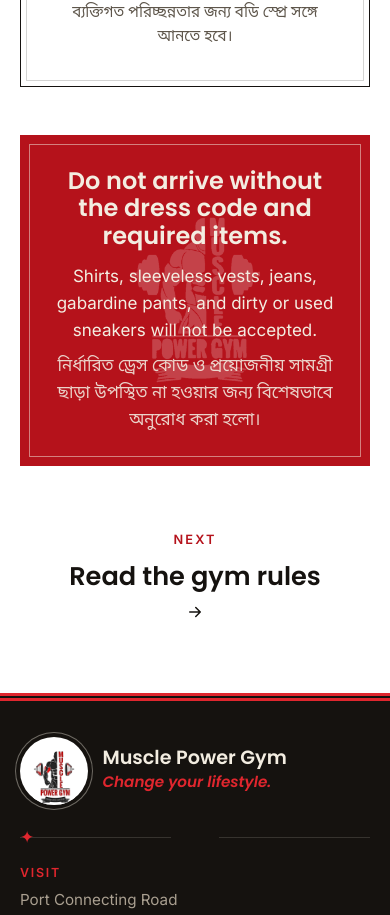
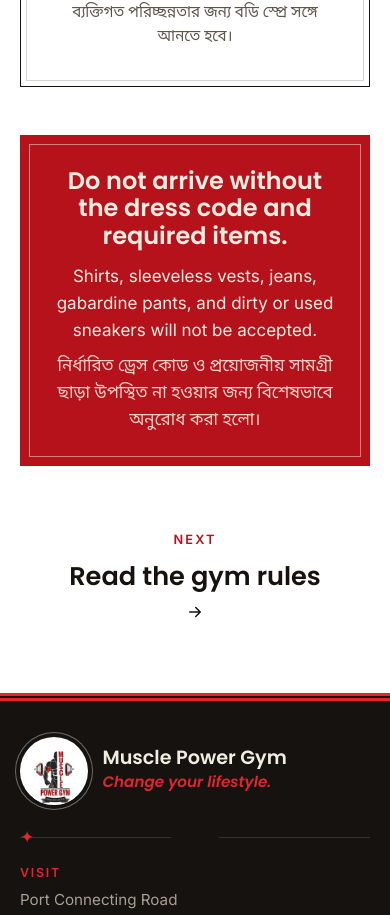
Before and after one commit to KamrulHasaanAnanda/muscle-power-gym, a React (Vite) app: page /dress-code in a window 390 px wide. Shown: the part 2360-3275 px from the top of the page. Built offline with nearby package versions, Linux system fonts and the light colour scheme.

Commit message:
Enhance phone input formatting in Home component and update CSS to remove background logo marks for a cleaner design. Introduce selection styling for improved user experience.

```diff
--- a/src/App.css
+++ b/src/App.css
@@ -3674,3 +3674,25 @@
     width: 1.1rem;
   }
 }
+
+/* ---------- No background logo marks: keep text and photos clean ---------- */
+
+.head::before,
+.features li::before,
+.steps li::before,
+.guide::before,
+.kit li::before,
+.rule-group::before,
+.notice::before,
+.visit-info::before,
+.hero-content::before,
+.page-hero .container::before,
+.chart-board::before,
+.rules-sign::before {
+  content: none;
+}
+
+::selection {
+  background: var(--red);
+  color: var(--white);
+}
--- a/src/pages/Home.jsx
+++ b/src/pages/Home.jsx
@@ -20,6 +20,7 @@
   Status,
   WHATSAPP,
   features,
+  formatPhone,
   hours,
   steps,
   useGymStatus,
@@ -595,7 +596,17 @@
                 </label>
                 <label>
                   <span>Phone</span>
-                  <input name="phone" type="tel" autoComplete="tel" placeholder="01XXX-XXXXXX" required />
+                  <input
+                    name="phone"
+                    type="tel"
+                    inputMode="tel"
+                    autoComplete="tel"
+                    placeholder="01XXX-XXXXXX"
+                    pattern="01[3-9][0-9]{2}-[0-9]{6}"
+                    title="A Bangladeshi mobile number, like 01712-345678"
+                    onChange={(event) => (event.target.value = formatPhone(event.target.value))}
+                    required
+                  />
                 </label>
               </div>
               <label>
--- a/src/pages/Program.jsx
+++ b/src/pages/Program.jsx
@@ -1,7 +1,7 @@
 import { useEffect, useRef, useState } from 'react'
 import { Link, NavLink } from 'react-router-dom'
 import { formatDate, loadPdfKit, makePlanPdf, planFileName } from '../pdf.js'
-import { Icon, programs } from '../site.jsx'
+import { formatPhone, Icon, programs } from '../site.jsx'
 
 const today = () => new Date().toISOString().slice(0, 10)
 
@@ -15,17 +15,6 @@
 }
 
 const isBangladeshMobile = (raw) => /^8801\d{9}$/.test(toWhatsApp(raw))
-
-// Tidy whatever is typed or pasted (+880 1712 345678, 8801712345678,
-// 1712345678…) into the local 01712-345678 form
-function formatPhone(raw) {
-  let d = raw.replace(/\D/g, '')
-  if (d.startsWith('00')) d = d.slice(2)
-  if (d.startsWith('880')) d = d.slice(2)
-  if (/^1\d{9}$/.test(d)) d = `0${d}`
-  d = d.slice(0, 11)
-  return d.length > 5 ? `${d.slice(0, 5)}-${d.slice(5)}` : d
-}
 
 // Weight like 82 or 82.5
 function formatWeight(raw) {
--- a/src/site.jsx
+++ b/src/site.jsx
@@ -422,3 +422,14 @@
     next: 'weight-gain',
   },
 }
+
+// Tidy whatever is typed or pasted (+880 1712 345678, 8801712345678,
+// 1712345678…) into the local 01712-345678 form
+export function formatPhone(raw) {
+  let d = raw.replace(/\D/g, '')
+  if (d.startsWith('00')) d = d.slice(2)
+  if (d.startsWith('880')) d = d.slice(2)
+  if (/^1\d{9}$/.test(d)) d = `0${d}`
+  d = d.slice(0, 11)
+  return d.length > 5 ? `${d.slice(0, 5)}-${d.slice(5)}` : d
+}
```
